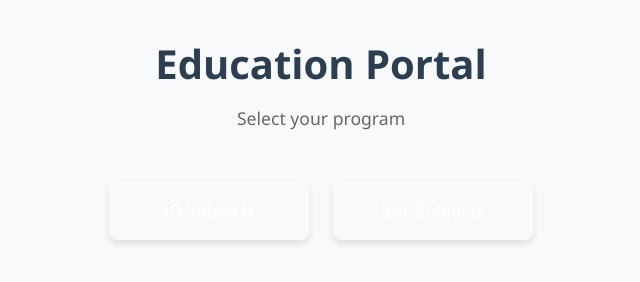
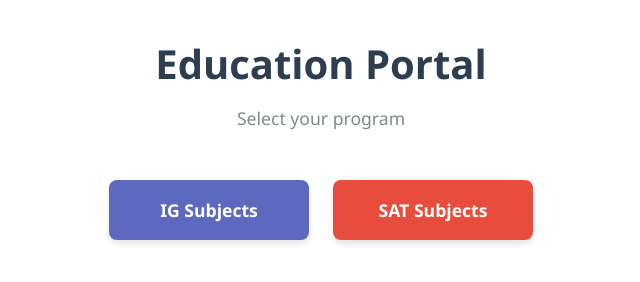
Before and after one commit to testtestwebiste/officialtest, a plain HTML site: page index.html in a window 1280 px wide. Shown: the whole page, without its empty margins (319-959 px from the left). Drawn offline with Linux system fonts and the light colour scheme.

Commit message:
Update style.css

```diff
--- a/style.css
+++ b/style.css
@@ -1,26 +1,28 @@
 :root {
-    --primary-bg: #f8f9fa;
-    --header-bg: #2C3E50;
-    --text-color: #333;
-    --hover-lighten: 15%;
+    --primary-bg: #FFFFFF;
+    --header-text: #2C3E50;
+    --subheader-text: #7F8C8D;
+    --btn-text: #FFFFFF;
+    --ig-color: #5D69BE;
+    --sat-color: #E74C3C;
 }
 
 * {
     margin: 0;
     padding: 0;
     box-sizing: border-box;
+    font-family: 'Segoe UI', Arial, sans-serif;
 }
 
 body {
-    font-family: 'Segoe UI', system-ui, sans-serif;
     background: var(--primary-bg);
-    color: var(--text-color);
+    color: #333;
     line-height: 1.6;
     min-height: 100vh;
 }
 
 .container {
-    max-width: 1200px;
+    max-width: 1000px;
     margin: 0 auto;
     padding: 2rem;
 }
@@ -32,16 +34,16 @@ header {
 
 header h1 {
     font-size: 2.5rem;
+    color: var(--header-text);
     margin-bottom: 0.5rem;
-    color: var(--header-bg);
 }
 
 header p {
     font-size: 1.1rem;
-    color: #666;
+    color: var(--subheader-text);
 }
 
-/* Navigation Buttons */
+/* Button Styles */
 .nav-buttons {
     display: flex;
     gap: 1.5rem;
@@ -49,20 +51,24 @@ header p {
     flex-wrap: wrap;
 }
 
+.subject-grid {
+    display: grid;
+    grid-template-columns: repeat(auto-fill, minmax(250px, 1fr));
+    gap: 1.5rem;
+}
+
 .nav-btn, .subject-btn {
     display: inline-block;
     padding: 1rem 2rem;
     border-radius: 8px;
+    color: var(--btn-text);
+    font-weight: 600;
+    text-align: center;
     text-decoration: none;
-    color: white;
-    font-weight: 500;
-    text-align: center;
     transition: all 0.3s ease;
-    position: relative;
-    overflow: hidden;
+    box-shadow: 0 4px 6px rgba(0,0,0,0.1);
     border: none;
     cursor: pointer;
-    box-shadow: 0 4px 6px rgba(0,0,0,0.1);
 }
 
 .nav-btn {
@@ -70,27 +76,34 @@ header p {
     font-size: 1.1rem;
 }
 
-/* Subject Grid */
-.subject-grid {
-    display: grid;
-    grid-template-columns: repeat(auto-fill, minmax(250px, 1fr));
-    gap: 1.5rem;
+#ig-btn {
+    background-color: var(--ig-color);
+}
+
+#sat-btn {
+    background-color: var(--sat-color);
 }
 
 .subject-btn {
+    background-color: var(--btn-color);
     padding: 1.5rem 1rem;
 }
 
-/* Hover Effects */
+/* Hover & Active Effects */
 .nav-btn:hover, .subject-btn:hover {
     transform: translateY(-3px);
     box-shadow: 0 6px 12px rgba(0,0,0,0.15);
 }
 
-/* Responsive */
+.nav-btn:active, .subject-btn:active {
+    transform: translateY(1px);
+}
+
+/* Responsive Design */
 @media (max-width: 768px) {
     .nav-buttons {
         flex-direction: column;
+        align-items: center;
     }
 
     .subject-grid {
```
